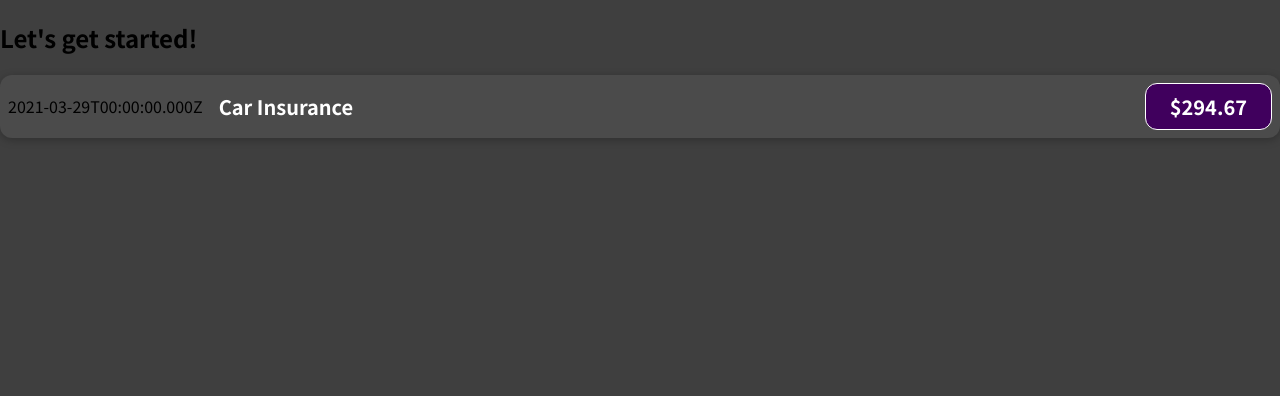
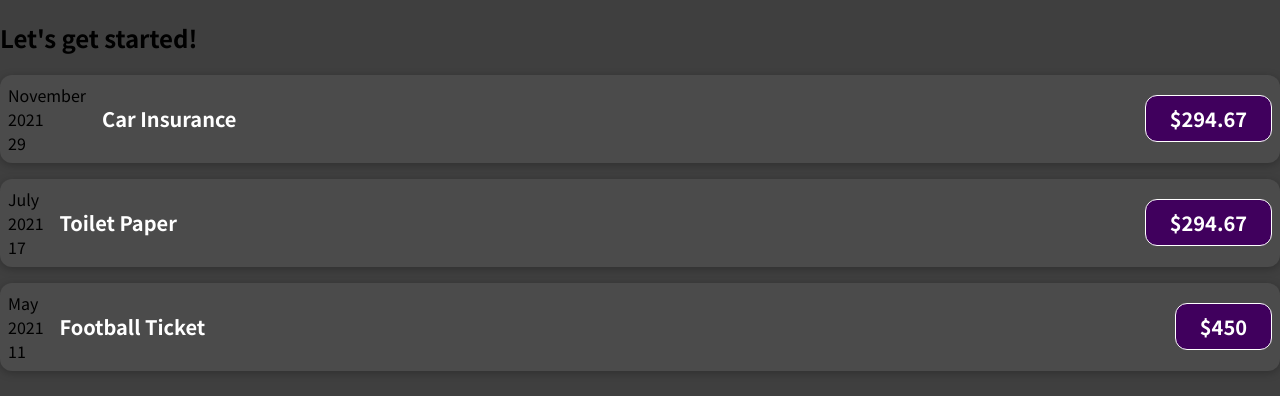
Before and after one commit to Abdifatah29/expense-tracker, a React (Create React App) app: page / in a window 1280 px wide. Shown: the top 396 px of the page. Built offline with nearby package versions, Linux system fonts and the light colour scheme.

Commit message:
passing data via props

```diff
--- a/src/App.js
+++ b/src/App.js
@@ -1,10 +1,25 @@
 import ExpenseItem from "./components/ExpenseItem";
 
 function App() {
+  const expenses = [
+    { title: "Car Insurance", date: new Date(2021, 10, 29), amount: 294.67 },
+    { title: "Toilet Paper", date: new Date(2021, 6, 17), amount: 294.67 },
+    { title: "Football Ticket", date: new Date(2021, 4, 11), amount: 450 },
+  ];
+
   return (
     <div>
       <h2>Let's get started!</h2>
-      <ExpenseItem />
+      {Object.keys(expenses).map((items, key) => {
+        return (
+          <ExpenseItem
+            key={key}
+            title={expenses[items].title}
+            amount={expenses[items].amount}
+            date={expenses[items].date}
+          />
+        );
+      })}
     </div>
   );
 }
--- a/src/components/ExpenseItem.js
+++ b/src/components/ExpenseItem.js
@@ -1,17 +1,21 @@
 import React from "react";
 import "./ExpenseItem.css";
 
-const ExpenseItem = () => {
-  const expenseDate = new Date(2021, 2, 29);
-  const expenseTitle = "Car Insurance";
-  const expenseAmount = 294.67;
+const ExpenseItem = (props) => {
+    const month = props.date.toLocaleString("en-Us", { month: "long" });
+    const day = props.date.toLocaleString("en-Us", { day: "2-digit" });
+    const year = props.date.getFullYear();
 
   return (
     <div className="expense-item">
-      <div>{expenseDate.toISOString()}</div>
+      <div>
+        <div>{month}</div>
+        <div>{year}</div>
+        <div>{day}</div>
+      </div>
       <div className="expense-item__description">
-        <h2>{expenseTitle}</h2>
-        <div className="expense-item__price">${expenseAmount}</div>
+        <h2>{props.title}</h2>
+        <div className="expense-item__price">${props.amount}</div>
       </div>
     </div>
   );
```
